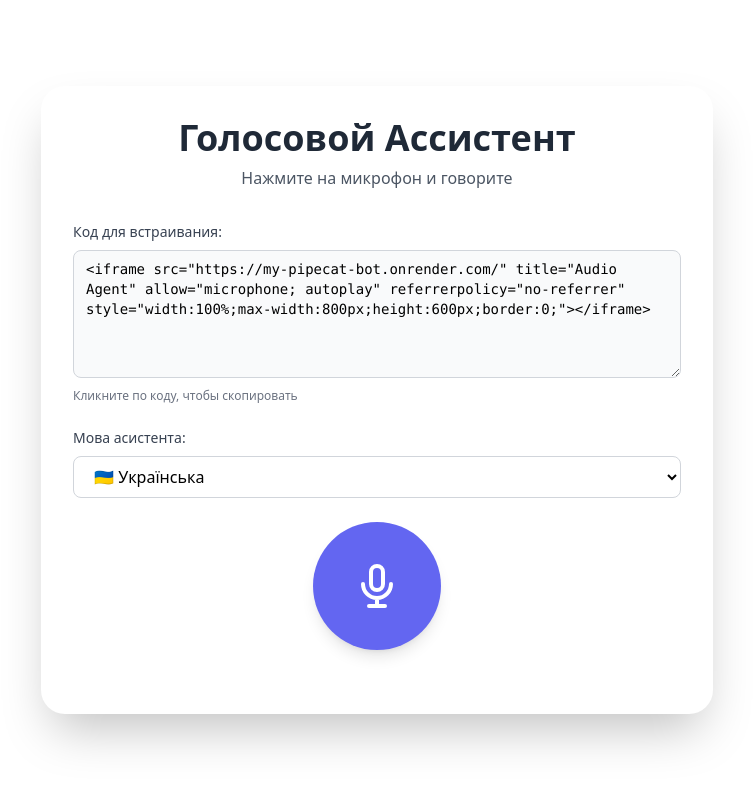
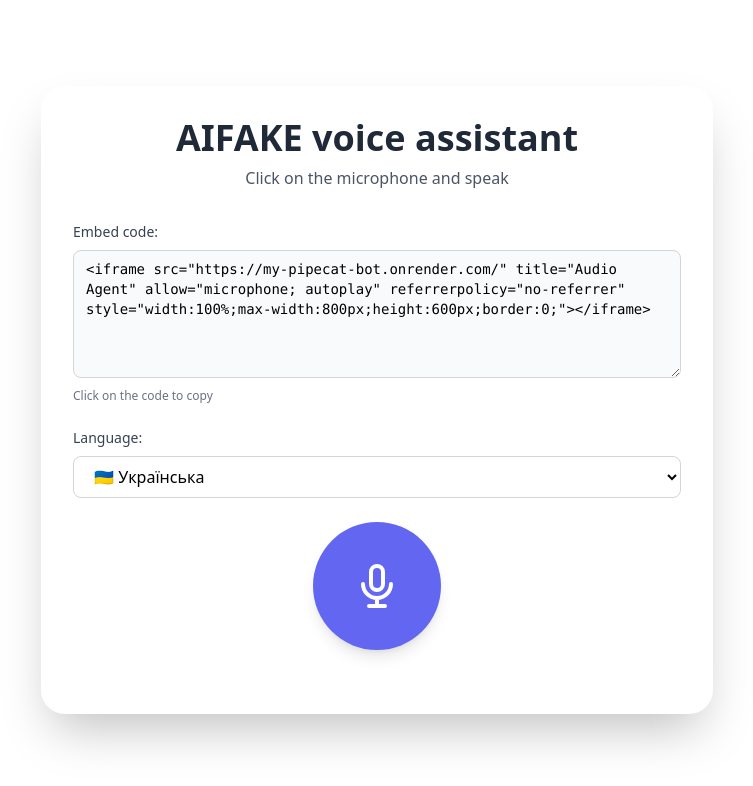
Before and after one commit to aifakepro/my-pipecat-bot, a plain HTML site: page index.html in a window 1280 px wide. Shown: the whole page, without its empty margins (263-1016 px from the left). Drawn offline with nearby package versions, Linux system fonts and the light colour scheme.

Commit message:
Update index.html

```diff
--- a/index.html
+++ b/index.html
@@ -10,25 +10,25 @@
     <div class="flex items-center justify-center min-h-screen p-4">
         <div class="bg-white rounded-3xl shadow-2xl p-8 max-w-2xl w-full">
             <div class="text-center mb-8">
-                <h1 class="text-4xl font-bold text-gray-800 mb-2">Голосовой Ассистент</h1>
-                <p class="text-gray-600">Нажмите на микрофон и говорите</p>
+                <h1 class="text-4xl font-bold text-gray-800 mb-2">AIFAKE voice assistant</h1>
+                <p class="text-gray-600">Click on the microphone and speak</p>
             </div>
 
             <div class="mb-6">
   <label class="block text-sm font-medium text-gray-700 mb-2">
-    Код для встраивания:
+    Embed code:
   </label>
   <textarea
     readonly
     class="w-full h-32 px-3 py-2 border border-gray-300 rounded-lg font-mono text-sm bg-gray-50 focus:outline-none"
     onclick="this.select();document.execCommand('copy');"
   ><iframe src="https://my-pipecat-bot.onrender.com/" title="Audio Agent" allow="microphone; autoplay" referrerpolicy="no-referrer" style="width:100%;max-width:800px;height:600px;border:0;"></iframe></textarea>
-  <p class="text-xs text-gray-500 mt-1">Кликните по коду, чтобы скопировать</p>
+  <p class="text-xs text-gray-500 mt-1">Click on the code to copy</p>
 </div>
 
 
             <div class="mb-6">
-                <label class="block text-sm font-medium text-gray-700 mb-2">Мова асистента:</label>
+                <label class="block text-sm font-medium text-gray-700 mb-2">Language:</label>
                 <select id="languageSelect" class="w-full px-4 py-2 border border-gray-300 rounded-lg focus:outline-none focus:ring-2 focus:ring-indigo-500 bg-white">
                     <option value="uk">🇺🇦 Українська</option>
                     <option value="ru">🇷🇺 Русский</option>
```
